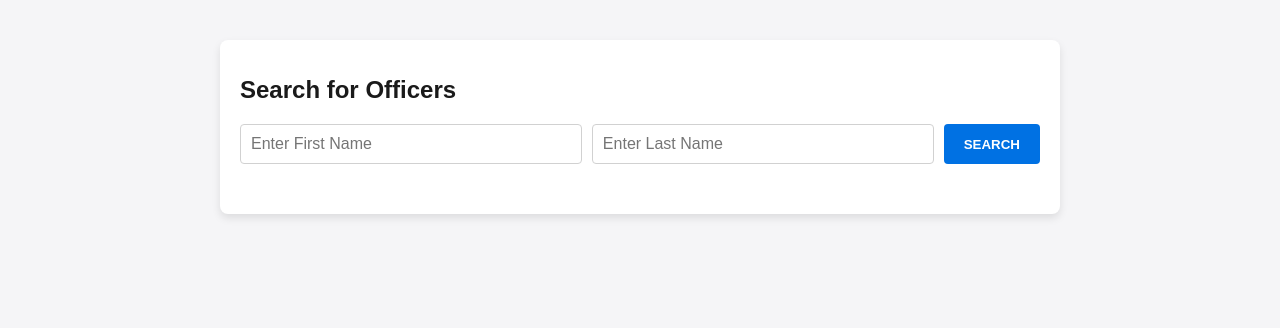
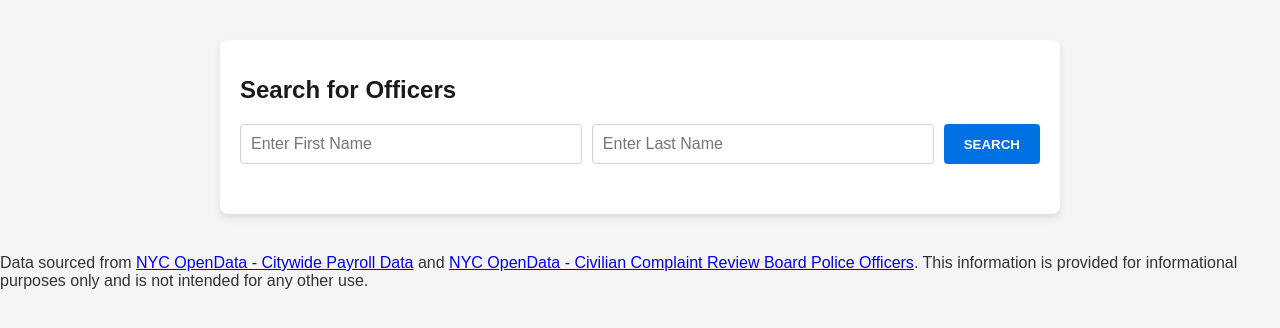
Before and after one commit to KrummenauerKael/OfficerInformationLookup, a plain HTML site: page index.html in a window 1280 px wide. Drawn offline with nearby package versions, Linux system fonts and the light colour scheme.

Commit message:
Update index.html

```diff
--- a/index.html
+++ b/index.html
@@ -22,6 +22,12 @@
 
     <div id="officerOptions" class="officer-options-container"></div>
 
+    <div class="disclaimer">
+        <p>Data sourced from <a href="https://data.cityofnewyork.us/City-Government/Citywide-Payroll-Data-Fiscal-Year-/k397-673e" target="_blank">NYC OpenData - Citywide Payroll Data</a> and
+        <a href="https://data.cityofnewyork.us/Public-Safety/Civilian-Complaint-Review-Board-Police-Officers/2fir-qns4" target="_blank">NYC OpenData - Civilian Complaint Review Board Police Officers</a>.
+        This information is provided for informational purposes only and is not intended for any other use.</p>
+    </div>
+
 
     <script src="script.js"></script>
 </body>
```
